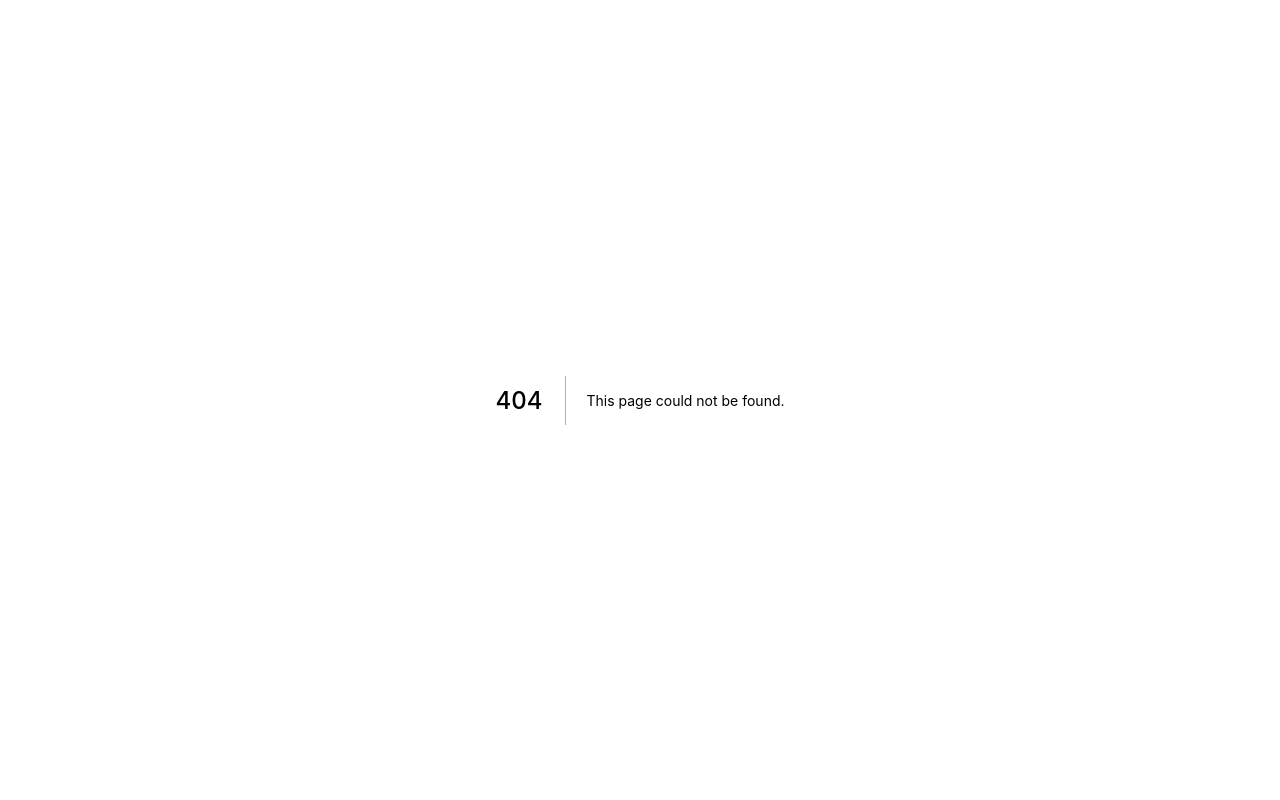
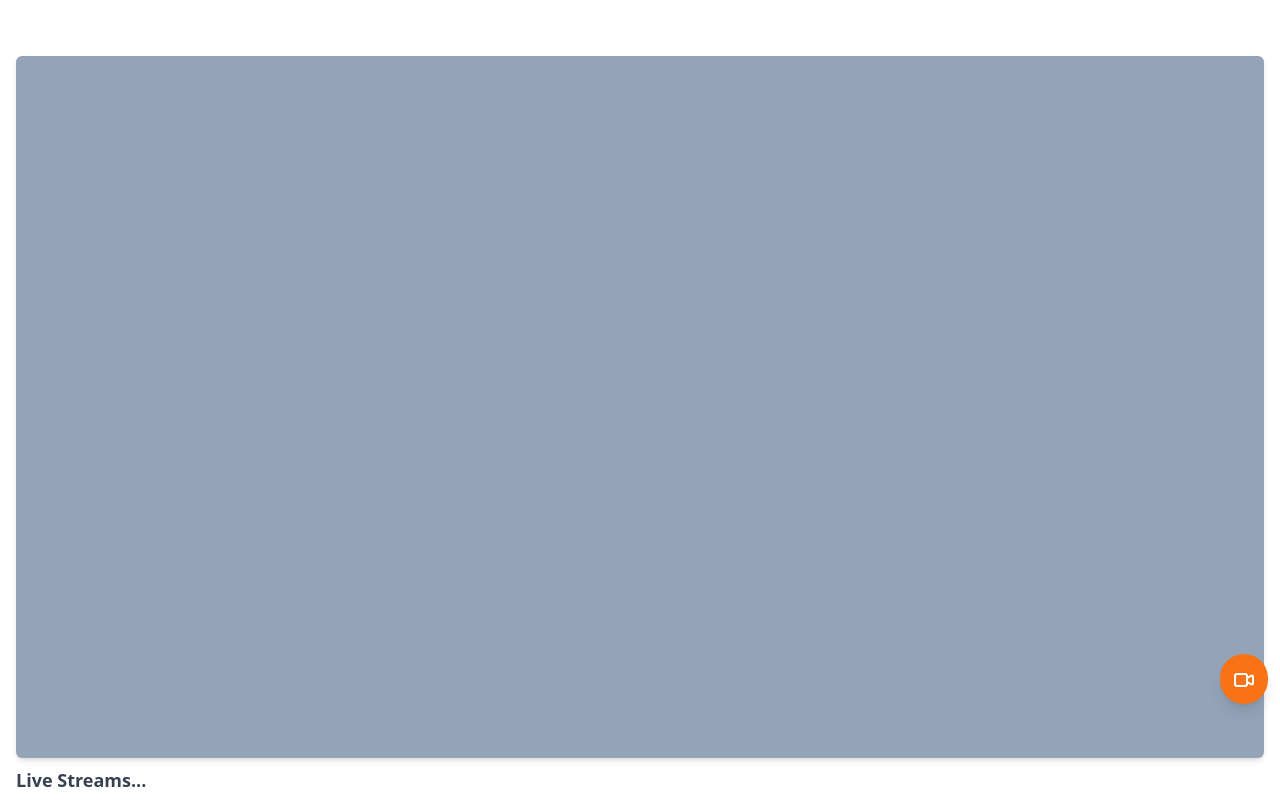
Before and after one commit to kimbro95/NextJS-CloneCoding, a Next.js app: page /live in a window 1280 px wide. Before the commit this address had no page. Shown: the top 800 px of the page. Built offline with nearby package versions, Linux system fonts and the light colour scheme.

Commit message:
#5.13 Streams

```diff
--- /dev/null
+++ b/pages/live.tsx
@@ -0,0 +1,35 @@
+import { NextPage } from "next";
+
+const Live:NextPage = () => {
+    return(
+    <div className="py-10 space-y-2 divide-y-2">
+        {[...Array(3)].map((val, i) => (
+        <div key={i} className="pt-4 px-4">
+            <div className="w-full bg-slate-400 rounded-md shadow-md aspect-video"/>
+            <h3 className="mt-2 font-bold text-gray-700 text-lg">Live Streams...</h3>
+        </div>
+        ))}
+        <button className='fixed bottom-24 right-3 rounded-full shadow-lg p-3 cursor-pointer transition-colors
+        hover:bg-orange-600 bg-orange-500 text-white border-transparent'>
+        <svg
+            xmlns="http://www.w3.org/2000/svg"
+            className="h-6 w-6"
+            fill="none"
+            viewBox="0 0 24 24"
+            stroke="currentColor"
+            strokeWidth={2}
+        >
+        <path
+            strokeLinecap="round"
+            strokeLinejoin="round"
+            d="M15 10l4.553-2.276A1 1 0 0121 8.618v6.764a1 1 0
+            01-1.447.894L15 14M5 18h8a2 2 0 002-2V8a2 2 0 00-2-2H5a2
+            2 0 00-2 2v8a2 2 0 002 2z"
+        />
+        </svg>
+        </button>
+    </div>
+    )
+}
+
+export default Live;
```
Also changed, not shown: memo.txt.
